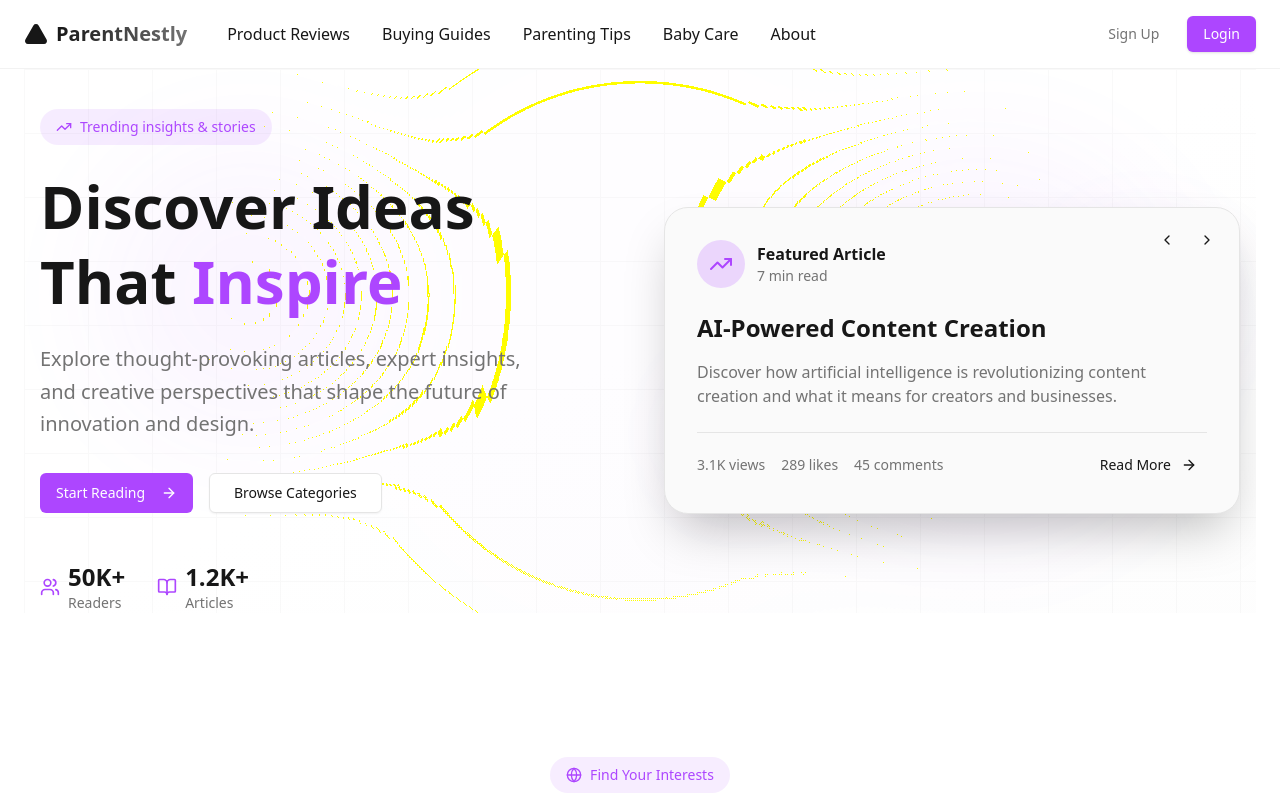
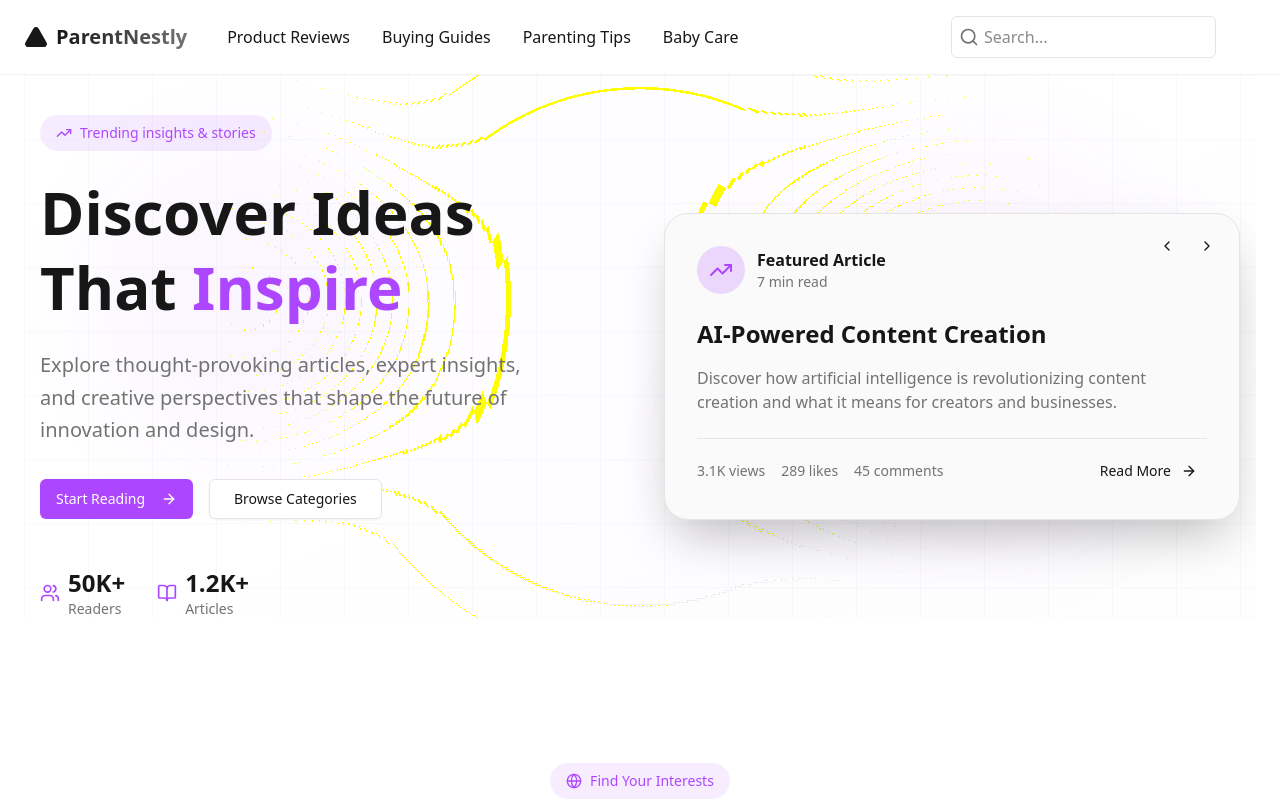
Before and after one commit to morz-mamun/parent-nestly, a Next.js app: page / in a window 1280 px wide. Shown: the top 800 px of the page. Built offline with nearby package versions, Linux system fonts and the light colour scheme.

Commit message:
feat: add search bar in navbar

```diff
--- a/src/components/shared/navbar.tsx
+++ b/src/components/shared/navbar.tsx
@@ -8,7 +8,7 @@ import {
   PopoverTrigger,
 } from "@/components/ui/popover";
 
-import { Triangle, Menu } from "lucide-react";
+import { Triangle, Menu, Search } from "lucide-react";
 import Link from "next/link";
 
 export function WebSiteNavbar() {
@@ -26,10 +26,10 @@ export function WebSiteNavbar() {
 
           {/* Desktop Navigation */}
           <div className="hidden lg:flex items-center gap-8">
-            {navItems.map((item) => (
+            {navItems?.map((item) => (
               <Link
-                key={item.name}
-                href={item.link}
+                key={item?.name}
+                href={item?.link}
                 className="relative hover:text-primary transition-colors duration-200 group"
               >
                 {item.name}
@@ -39,8 +39,23 @@ export function WebSiteNavbar() {
           </div>
         </div>
 
+        {/* Fully modern search bar */}
+        <div className="relative hidden lg:flex mx-10">
+          <div className="w-fit">
+            <input
+              type="text"
+              placeholder="Search..."
+              className="w-full pl-8 py-2 border border-border rounded-md focus:outline-none focus:ring-2 focus:ring-primary focus:border-transparent transition"
+            />
+            <Search
+              size={20}
+              className="absolute left-2 top-1/2 transform -translate-y-1/2 text-muted-foreground"
+            />
+          </div>
+        </div>
+
         {/* Desktop Auth Buttons */}
-        <div className="hidden lg:flex items-center gap-3">
+        {/* <div className="hidden lg:flex items-center gap-3">
           <Button
             variant="ghost"
             className="text-muted-foreground hover:text-foreground transition-colors duration-200"
@@ -50,7 +65,7 @@ export function WebSiteNavbar() {
           <Button className="shadow-sm hover:shadow-md transition-shadow duration-200">
             Login
           </Button>
-        </div>
+        </div> */}
 
         {/* Mobile Menu (Popover) */}
         <div className="lg:hidden">
@@ -79,13 +94,22 @@ export function WebSiteNavbar() {
                 ))}
               </div>
 
+              {/* Fully modern search bar */}
+              <div className="relative flex lg:hidden w-full">
+                <input
+                  type="text"
+                  placeholder="Search..."
+                  className="w-full px-4 py-2 border border-border rounded-md focus:outline-none focus:ring-2 focus:ring-primary focus:border-transparent transition"
+                />
+                <Search className="absolute right-4 top-1/2 transform -translate-y-1/2 text-muted-foreground" />
+              </div>
               {/* Mobile Auth Buttons */}
-              <div className="flex flex-col gap-3 pt-4 border-t border-border">
+              {/* <div className="flex flex-col gap-3 pt-4 border-t border-border">
                 <Button variant="outline" className="w-full bg-transparent">
                   Sign Up
                 </Button>
                 <Button className="w-full">Login</Button>
-              </div>
+              </div> */}
             </PopoverContent>
           </Popover>
         </div>
--- a/src/constants/navItem.ts
+++ b/src/constants/navItem.ts
@@ -1,22 +1,18 @@
 export const navItems = [
   {
     name: "Product Reviews",
-    link: "#features",
+    link: "#product-reviews",
   },
   {
     name: "Buying Guides",
-    link: "#pricing",
+    link: "#buying-guides",
   },
   {
     name: "Parenting Tips",
-    link: "#contact",
+    link: "#parenting-tips",
   },
   {
     name: "Baby Care",
-    link: "#contact",
-  },
-  {
-    name: "About",
-    link: "#contact",
+    link: "#baby-care",
   },
 ];
```
